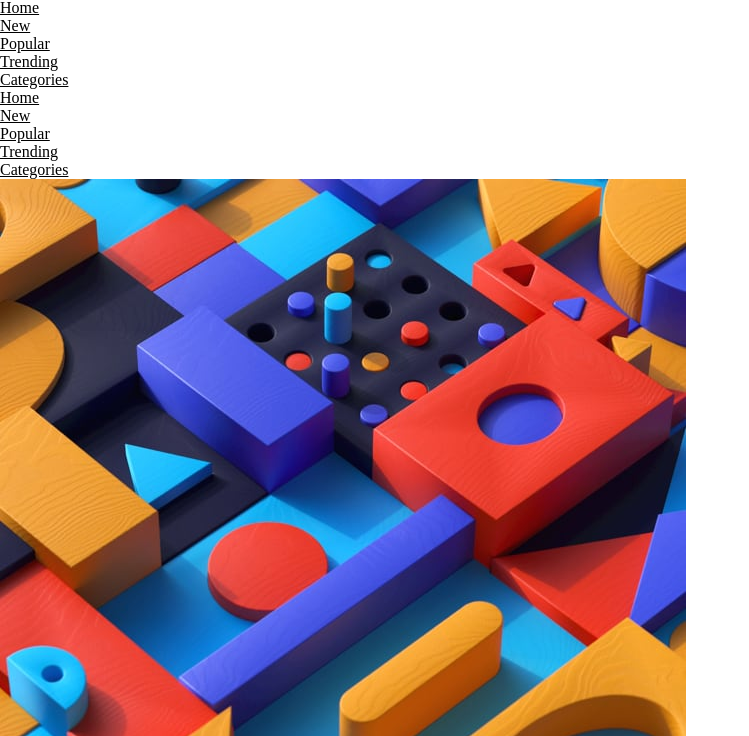
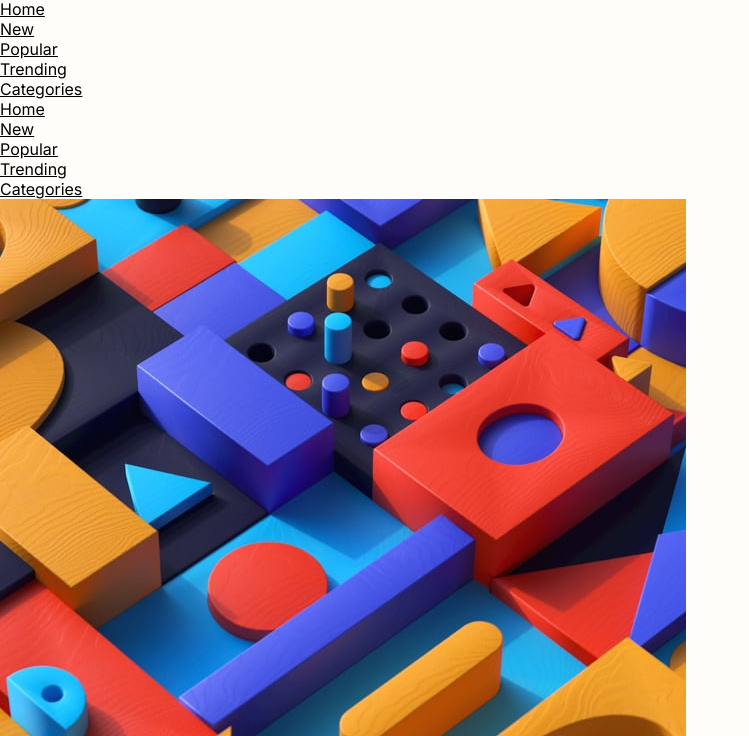
Before and after one commit to nvalline/fm-news-homepage, a plain HTML site: page index.html in a window 1280 px wide. Shown: the part 64-800 px from the top of the page, without its empty margins (0-749 px from the left). Drawn offline with Linux system fonts and the light colour scheme.

Commit message:
Implement global body styles

```diff
--- a/styles.scss
+++ b/styles.scss
@@ -1 +1,8 @@
 @use './styles/' as *;
+
+body {
+	background-color: var(--clr-shades-almost-white);
+	font-family: var(--ff-primary-inter);
+	font-optical-sizing: auto;
+	font-style: normal;
+}
```
Also changed, not shown: styles.css, 1 other file.
